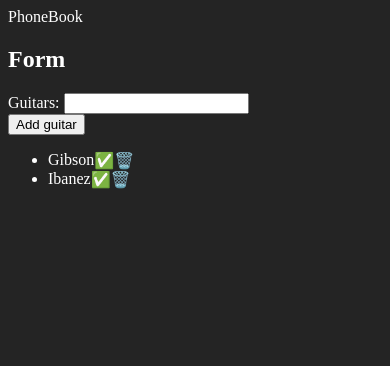
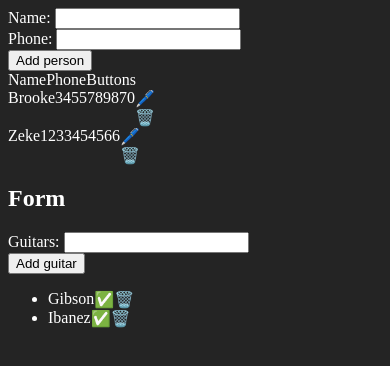
Before and after one commit to StuvaScript/react-practice-10.8.25, a React (Vite) app: page / in a window 390 px wide. Shown: the top 366 px of the page. Built offline with nearby package versions, Linux system fonts and the light colour scheme.

Commit message:
Finish phone book project

```diff
--- /dev/null
+++ b/src/components/PBListItem.jsx
@@ -0,0 +1,21 @@
+export default function PBListItem({ person, handleDelete, handleEdit }) {
+  const { name, phone, id } = person;
+
+  return (
+    <>
+      <li
+        style={{
+          display: "flex",
+          justifyContent: "space-evenly",
+        }}
+      >
+        <div style={{ width: "100%" }}>{name}</div>
+        <div style={{ width: "100%" }}>{phone}</div>
+        <div style={{ width: "100%" }}>
+          <span onClick={() => handleEdit(id)}>🖊️</span>
+          <span onClick={() => handleDelete(id)}>🗑️</span>
+        </div>
+      </li>
+    </>
+  );
+}
--- a/src/components/PhoneBook.jsx
+++ b/src/components/PhoneBook.jsx
@@ -1,3 +1,80 @@
+import { useMemo, useState } from "react";
+import PhoneBookForm from "./PhoneBookForm";
+import PhoneBookList from "./PhoneBookList";
+
 export default function PhoneBook() {
-  return "PhoneBook";
+  const [phoneBook, setPhoneBook] = useState([
+    { name: "Zeke", phone: "1233454566", id: 1 },
+    { name: "Brooke", phone: "3455789870", id: 2 },
+  ]);
+  const [editContact, setEditContact] = useState({});
+  const [sort, setSort] = useState({ field: "name", direction: "asc" });
+
+  const updatePhoneBook = (value) => {
+    setPhoneBook([...phoneBook, value]);
+  };
+
+  const handleDelete = (id) => {
+    setPhoneBook([...phoneBook.filter((entry) => entry.id !== id)]);
+  };
+
+  const handleEdit = (id) => {
+    setEditContact(phoneBook.find((entry) => entry.id === id));
+  };
+
+  const editPhoneBook = (value) => {
+    setPhoneBook([
+      ...phoneBook.filter((entry) => entry.id !== value.id),
+      value,
+    ]);
+    setEditContact({});
+  };
+
+  const sortMethod = (a, b) => {
+    const { field, direction } = sort;
+
+    if (field === "name" && direction === "asc")
+      return a.name.localeCompare(b.name);
+    if (field === "name" && direction === "desc")
+      return b.name.localeCompare(a.name);
+
+    if (field === "phone" && direction === "asc")
+      return a.phone.localeCompare(b.phone);
+    if (field === "phone" && direction === "desc")
+      return b.phone.localeCompare(a.phone);
+
+    return 0;
+  };
+
+  const sortedPhoneBook = useMemo(() => {
+    return phoneBook.toSorted(sortMethod);
+  }, [phoneBook, sort]);
+
+  const handleSort = (value) => {
+    setSort((prev) => {
+      if (prev.field === value) {
+        return {
+          field: value,
+          direction: prev.direction === "asc" ? "desc" : "asc",
+        };
+      }
+      return { field: value, direction: "asc" };
+    });
+  };
+
+  return (
+    <>
+      <PhoneBookForm
+        updatePhoneBook={updatePhoneBook}
+        editContact={editContact}
+        editPhoneBook={editPhoneBook}
+      />
+      <PhoneBookList
+        phoneBook={sortedPhoneBook}
+        handleDelete={handleDelete}
+        handleEdit={handleEdit}
+        handleSort={handleSort}
+      />
+    </>
+  );
 }
--- a/src/components/PhoneBookForm.jsx
+++ b/src/components/PhoneBookForm.jsx
@@ -1,11 +1,38 @@
-import { useState } from "react";
+import { useEffect, useState } from "react";
 
-export default function PhoneBookForm() {
+export default function PhoneBookForm({
+  updatePhoneBook,
+  editContact,
+  editPhoneBook,
+}) {
   const [name, setName] = useState("");
-  const [phone, setPhone] = useState(null);
+  const [phone, setPhone] = useState("");
+  const [counter, setCounter] = useState(3);
+
+  useEffect(() => {
+    if (editContact.id) {
+      setName(editContact.name);
+      setPhone(editContact.phone);
+    } else {
+      setName("");
+      setPhone("");
+    }
+  }, [editContact]);
+
+  const handleSubmit = (e) => {
+    e.preventDefault();
+    if (editContact.id) {
+      editPhoneBook({ name, phone, id: editContact.id });
+    } else {
+      updatePhoneBook({ name, phone, id: counter });
+      setCounter((count) => count + 1);
+    }
+    setName("");
+    setPhone("");
+  };
 
   return (
-    <form>
+    <form onSubmit={handleSubmit}>
       <div>
         <label htmlFor="name">Name: </label>
         <input
@@ -27,7 +54,9 @@ export default function PhoneBookForm() {
         />
       </div>
       <div>
-        <button type="submit">Add person</button>
+        <button type="submit">
+          {editContact.id ? "Edit person" : "Add person"}
+        </button>
       </div>
     </form>
   );
--- /dev/null
+++ b/src/components/PhoneBookList.jsx
@@ -0,0 +1,56 @@
+import PBListItem from "./PBListItem";
+
+export default function PhoneBookList({
+  phoneBook,
+  handleDelete,
+  handleEdit,
+  handleSort,
+}) {
+  return (
+    <div className="container" style={{ width: "30vw" }}>
+      <div
+        className="headers"
+        style={{
+          display: "flex",
+          justifyContent: "space-evenly",
+        }}
+      >
+        <div
+          className="name"
+          style={{ width: "100%" }}
+          onClick={() => handleSort("name")}
+        >
+          Name
+        </div>
+
+        <div
+          className="phone"
+          style={{ width: "100%" }}
+          onClick={() => handleSort("phone")}
+        >
+          Phone
+        </div>
+
+        <div className="phone" style={{ width: "100%" }}>
+          Buttons
+        </div>
+      </div>
+      <ul
+        style={{
+          listStyleType: "none",
+          margin: "0",
+          padding: "0",
+        }}
+      >
+        {phoneBook.map((person) => (
+          <PBListItem
+            key={person.id}
+            person={person}
+            handleDelete={handleDelete}
+            handleEdit={handleEdit}
+          />
+        ))}
+      </ul>
+    </div>
+  );
+}
```
